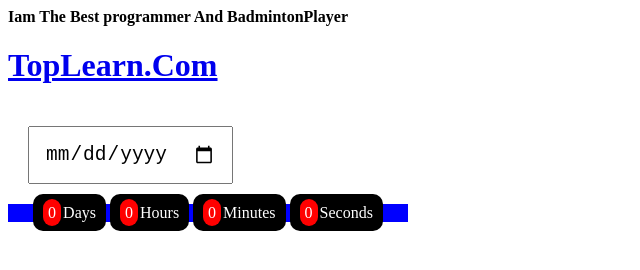
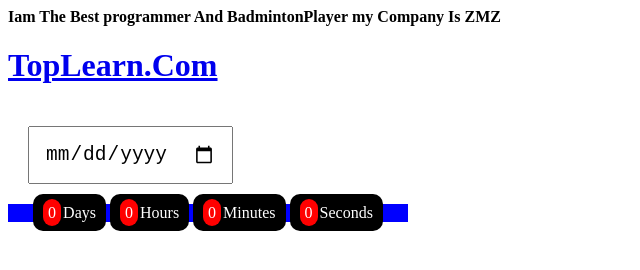
Before and after one commit to mzn1381/Test, a plain HTML site: page index.html in a window 1280 px wide. Shown: the whole page, without its empty margins (0-640 px from the left). Drawn offline with Linux system fonts and the light colour scheme.

Commit message:
Pull Test

```diff
--- a/index.html
+++ b/index.html
@@ -37,6 +37,7 @@
 
 <body>
     <b>Iam The Best programmer And BadmintonPlayer</b>
+    <b>my Company Is ZMZ</b>
     <h1><a href="https://toplearn.com">TopLearn.Com</a></h1>
     <div>
         <input type="date" name="endDate">
```
